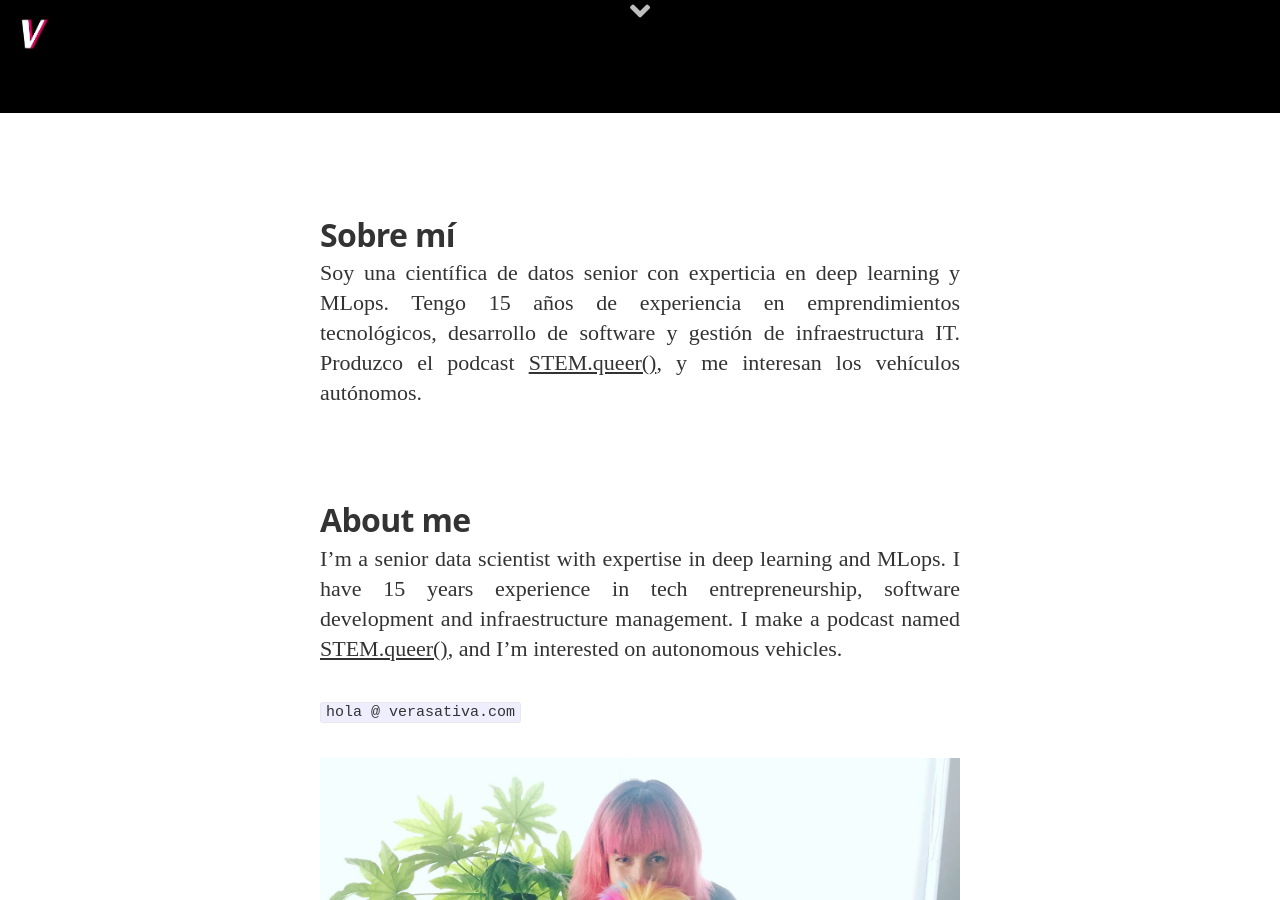
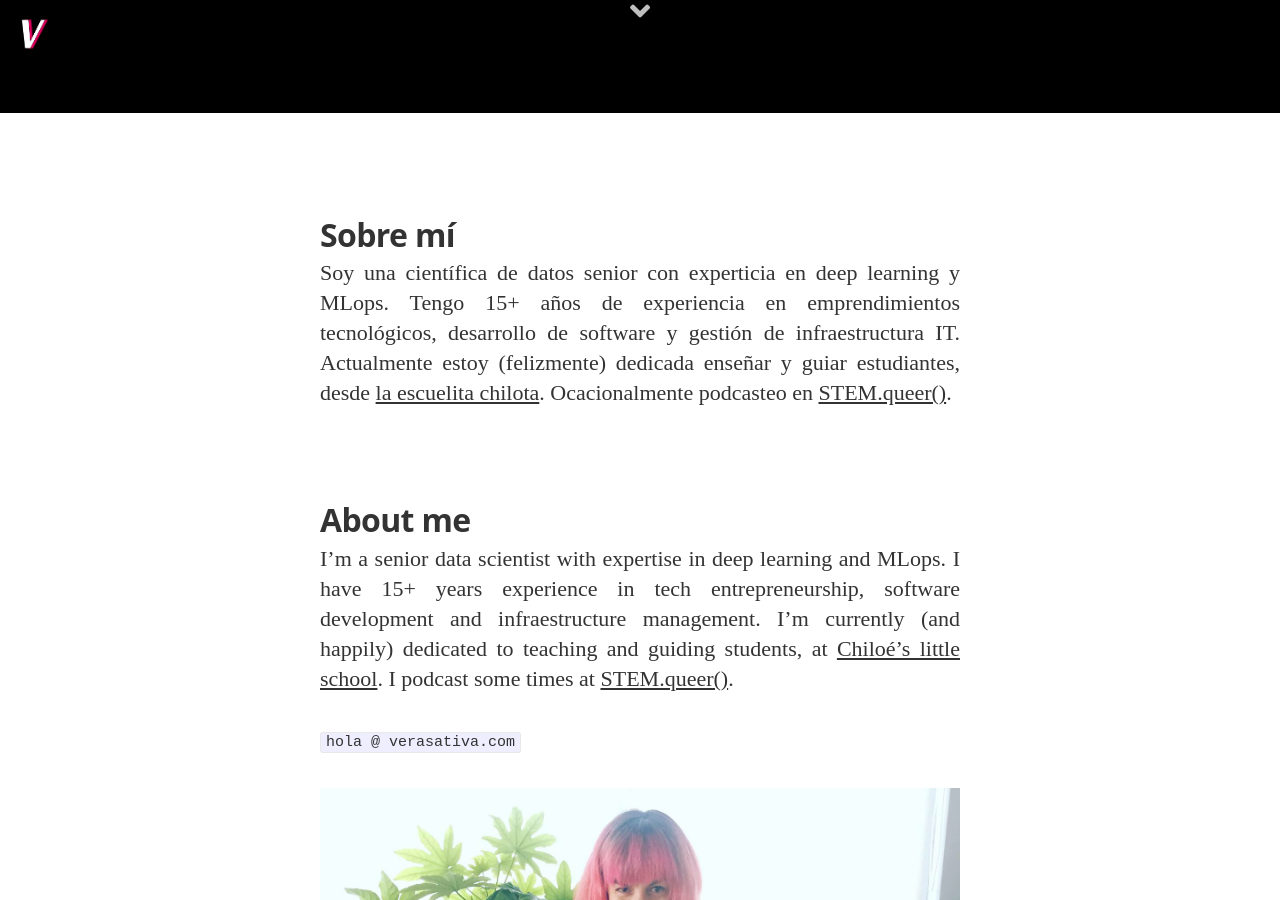
Before and after one commit to verasativa/verasativa.github.io, a Jekyll site: the page built from about.md, in a window 1280 px wide and 900 px high, scrolled down 787 px. Built offline with Jekyll 4.4.1, drawn with Linux system fonts in a browser that asks for light colours; nearby versions of some CDN libraries; some web fonts are replaced.

Commit message:
docs: becas + about + camila’s tittle

`````diff
--- a/_config.yml
+++ b/_config.yml
@@ -73,7 +73,7 @@ social:
 
 testimonials:
   - name: Camila F. Vera Villa
-    title: Data Science and Artificial Intelligence learner | BIM Architect and Urbanist | Teacher
+    title: BIM Architect and Urbanist | Teacher
     avatar: /assets/img/testimonials/camila.jpg
     text: "Fui alumna de Vera en la Escuela casera de ciencia de datos, en donde pude apreciar la profundidad y versatilidad de sus conocimientos, siempre con una actitud muy positiva y constructiva nos porponía avanzar en nuestros propios desafíos, guiándonos desde su experiencia.
            Personalmente, creo que la Escuela de Vera es una excelente oportunidad para quienes quieran iniciarse o desarrollarse en ciencia de datos, ya que la metodología de aprender haciendo permite construir el aprendizaje de acuerdo a las capacidades, objetivos y tiempo de cada uno. Recomendada 100%!"
--- a/about.md
+++ b/about.md
@@ -5,10 +5,10 @@ permalink: /about/
 image: /assets/img/IMG_7831.JPG
 ---
 # Sobre mí
-Soy una científica de datos senior con experticia en deep learning y MLops. Tengo 15 años de experiencia en emprendimientos tecnológicos, desarrollo de software y gestión de infraestructura IT. Produzco el podcast [STEM.queer()](/STEM.queer/), y me interesan los vehículos autónomos.
+Soy una científica de datos senior con experticia en deep learning y MLops. Tengo 15+ años de experiencia en emprendimientos tecnológicos, desarrollo de software y gestión de infraestructura IT. Actualmente estoy (felizmente) dedicada enseñar y guiar estudiantes, desde [la escuelita chilota](/taller-2020/). Ocacionalmente podcasteo en [STEM.queer()](/STEM.queer/).
 
 # About me
-I'm a senior data scientist with expertise in deep learning and MLops. I have 15 years experience in tech entrepreneurship, software development and infraestructure management. I make a podcast named [STEM.queer()](/STEM.queer/), and I'm interested on autonomous vehicles.
+I'm a senior data scientist with expertise in deep learning and MLops. I have 15+ years experience in tech entrepreneurship, software development and infraestructure management. I'm currently (and happily) dedicated to teaching and guiding students, at [Chiloé's little school](/taller-2020/). I podcast some times at [STEM.queer()](/STEM.queer/).
 
 ````hola @ verasativa.com````
 
`````
Also changed, not shown: taller-2020.md (+3 -1 lines).
